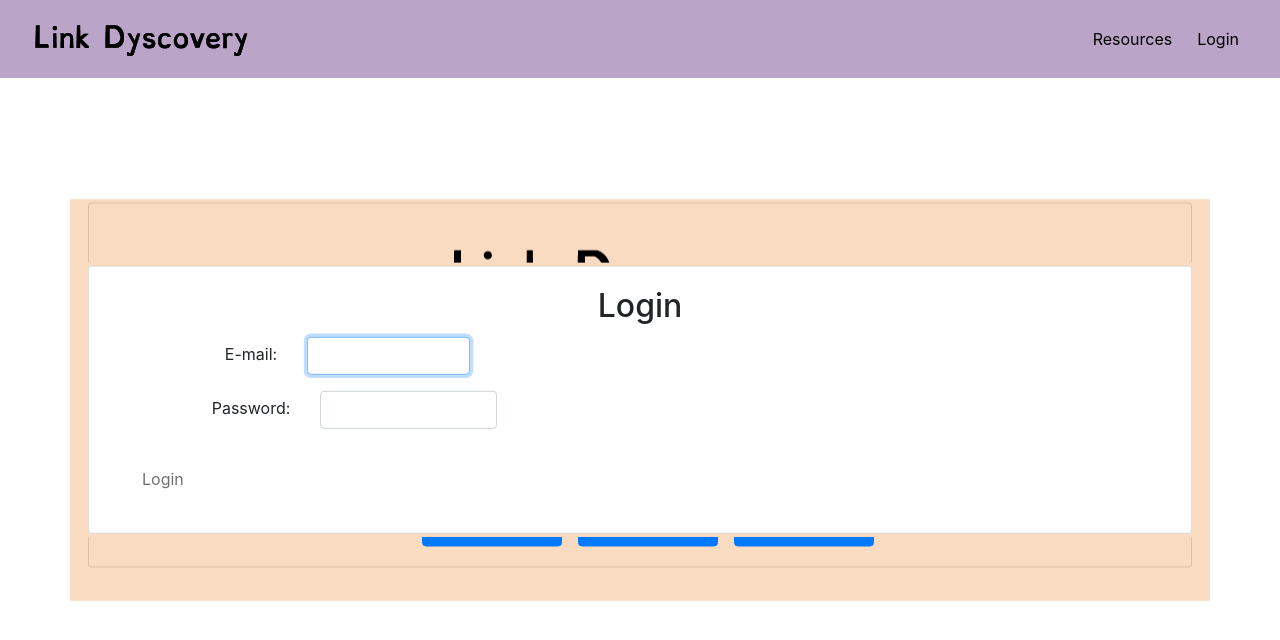
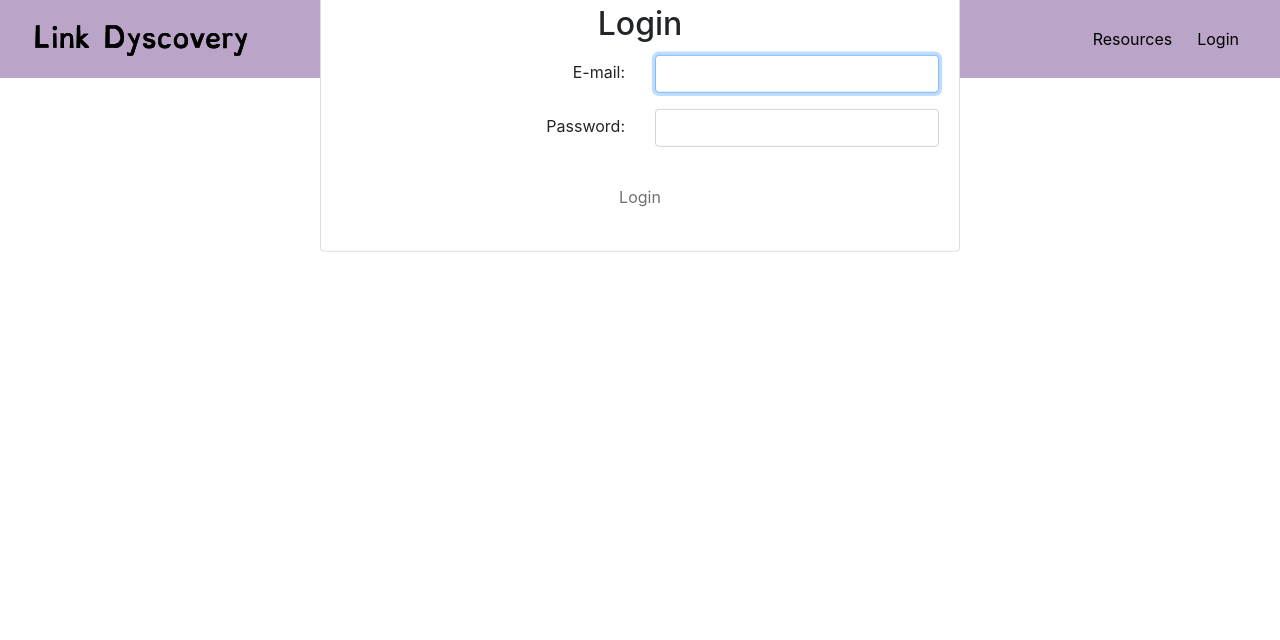
Before and after one commit to erinleecrocker/link-dyscovery, a React (Create React App) app in the folder client/: page /login in a window 1280 px wide. Shown: the top 640 px of the page. Built offline with nearby package versions, Linux system fonts and the light colour scheme.

Commit message:
added navbar to login page

```diff
--- a/client/src/App.js
+++ b/client/src/App.js
@@ -2,16 +2,13 @@ import React from "react";
 import Login from "./pages/Login";
 // import logo from './logo.svg';
 import './App.css';
-import Navbar from './components/Navbar/Navbar';
-import HomePageContainer from './components/HomePageContainer/HomePageContainer';
+// import HomePageContainer from './components/HomePageContainer/HomePageContainer';
 
 
 function App() {
   return (
     <div className="App">
-
-      <Navbar/>
-      <HomePageContainer/>
+      {/* <HomePageContainer/> */}
       <Login></Login>
     </div>
   );
--- a/client/src/components/LoginCard/Login.css
+++ b/client/src/components/LoginCard/Login.css
@@ -1,4 +1,4 @@
-.container{
+.card{
     width: 40rem;
     border: solid #F9DBC1;
     background-color: #F9DBC1;
--- a/client/src/pages/Login.js
+++ b/client/src/pages/Login.js
@@ -2,6 +2,7 @@ import React, { useState } from "react";
 import { FormGroup, FormControl, FormLabel } from "../components/Form/Form";
 import LoginCard from "../components/LoginCard/LoginCard"
 import SubmitButton from "../components/Submit Button/SubmitButton"
+import Navbar from '../components/Navbar/Navbar';
 // import "./Login.css";
 
 export default function Login() {
@@ -17,14 +18,11 @@ export default function Login() {
     }
 
     return (
-        <div className="container">
-        <div className="row">
-          <div className="col-12">
+        <>
+        <Navbar/>
         <LoginCard>
-
       <div className="Login">
         <form onSubmit={handleSubmit}>
-        <div className="row">
           <FormGroup controlId="email" bsSize="large">
             <FormLabel>E-mail: </FormLabel>
             <FormControl
@@ -34,8 +32,7 @@ export default function Login() {
               onChange={e => setEmail(e.target.value)}
             />
           </FormGroup>
-          </div>
-          <div className="row">
+          <div>
           <FormGroup controlId="password" bsSize="large">
             <FormLabel>Password: </FormLabel>
             <FormControl
@@ -45,7 +42,7 @@ export default function Login() {
             />
           </FormGroup>
           </div>
-          <div className="row">
+          <div>
           <SubmitButton  disabled={!validateForm()} type="submit">
             Login
           </SubmitButton>
@@ -53,8 +50,6 @@ export default function Login() {
         </form>
       </div>
       </LoginCard>
-      </div>
-      </div>
-    </div>
+      </>
     );
   }
```
